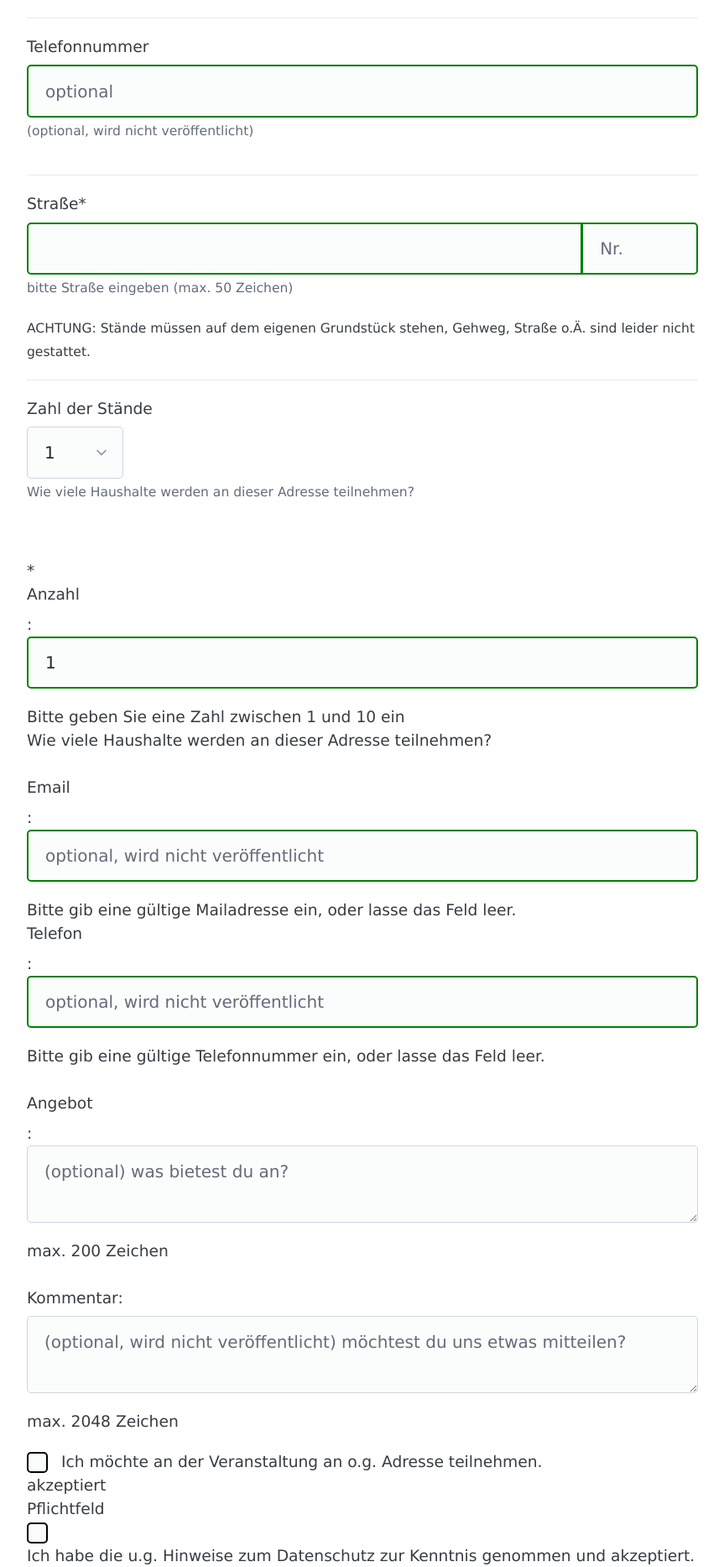
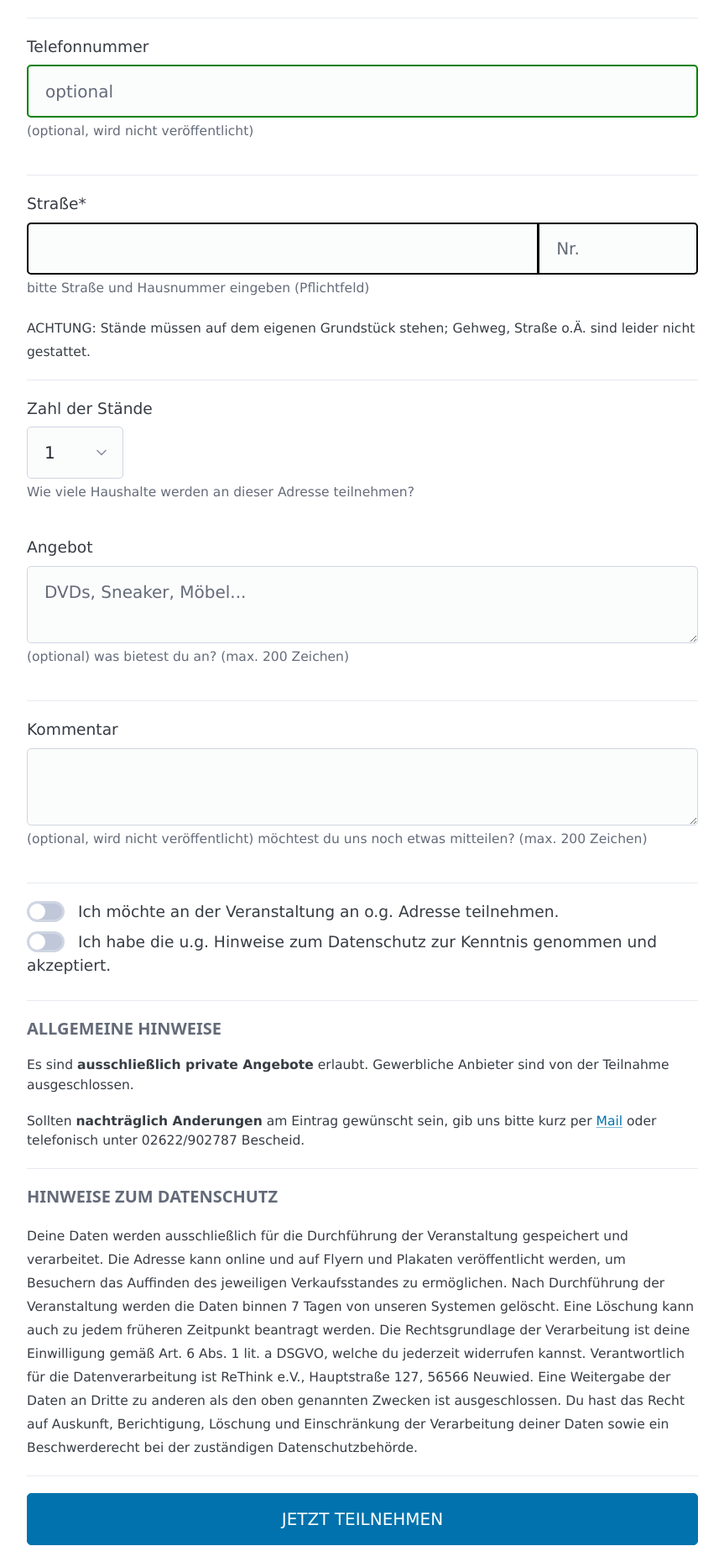
Before and after one commit to blckwngd/HeimatRadar, a PHP site: page /registrierung.php in a window 1280 px wide. Shown: the part 550-2416 px from the top of the page at 84% size, without its empty margins (8-871 px from the left). After the commit the page ends 2390 px from the top, so only its background shows below. Run offline with PHP 8.4, Linux system fonts and the light colour scheme; some libraries are stand-ins or nearby versions.

Commit message:
Formular und Validierung fertiggestellt.

```diff
--- a/www/registrierung.php
+++ b/www/registrierung.php
@@ -29,7 +29,7 @@
 
   <h2 data-i18n="reg.titel"><?= $i18n->reg->titel ?></h2>
 
-  <form action="staende.php" method="post" id="registrationForm" novalidate style="max-width:800px;">
+  <form action="#" method="post" id="registrationForm" style="max-width:800px;">
 
     <hr/>
 
@@ -39,10 +39,14 @@
       <input
         type="text"
         id="name"
+        placeholder="optional"
         autocomplete="name"
+        aria-describedby="inputName_platzhalter"
+        onchange="checkInputValidity(this)"
+        maxlength="50"
       />
       <!--<small class="invalid-feedback" data-i18n="reg.inputName_hinweisUngueltig"><?= $i18n->reg->inputName_hinweisUngueltig ?></small>-->
-      <small data-i18n="reg.inputName_platzhalter"><?= $i18n->reg->inputName_platzhalter ?></small>
+      <small data-i18n="reg.inputName_platzhalter" id="inputStrasse_platzhalter"><?= $i18n->reg->inputName_platzhalter ?></small>
 
     </fieldset>
     <hr/>
@@ -51,13 +55,16 @@
     <fieldset>
       <label for="email" class="myFormLabel" data-i18n="reg.inputEmail_label"><?= $i18n->reg->inputEmail_label ?></label>&nbsp;
       <input
-        type="text"
+        type="email"
         id="email"
         autocomplete="email"
-        placeholder="optional@mail.de"
+        placeholder="optional"
+        aria-describedby="inputEmail_platzhalter"
+        maxlength="50"
+        onchange="checkInputValidity(this)"
       />
       <!--<small class="invalid-feedback" style="display:none;" data-i18n="reg.inputEmail_hinweisUngueltig"><?= $i18n->reg->inputEmail_hinweisUngueltig ?></small>-->
-      <small data-i18n="reg.inputEmail_platzhalter"><?= $i18n->reg->inputEmail_platzhalter ?></small>
+      <small data-i18n="reg.inputEmail_platzhalter" id="inputEmail_platzhalter"><?= $i18n->reg->inputEmail_platzhalter ?></small>
     </fieldset>
     <hr/>
 
@@ -65,13 +72,17 @@
     <fieldset>
       <label for="phone" class="myFormLabel" data-i18n="reg.inputPhone_label"><?= $i18n->reg->inputPhone_label ?></label>&nbsp;
       <input
-        type="text"
+        type="tel"
+        pattern="^\+?[0-9\s\(\)\-]*$"
         id="phone"
         autocomplete="phone"
         placeholder="optional"
+        aria-describedby="inputPhone_platzhalter"
+        onchange="checkInputValidity(this)"
+        maxlength="25"
       />
       <!--<small class="invalid-feedback" style="display:none;" data-i18n="reg.inputPhone_hinweisUngueltig"><?= $i18n->reg->inputPhone_hinweisUngueltig ?></small>-->
-      <small data-i18n="reg.inputPhone_platzhalter"><?= $i18n->reg->inputPhone_platzhalter ?></small>
+      <small data-i18n="reg.inputPhone_platzhalter" id="inputPhone_platzhalter"><?= $i18n->reg->inputPhone_platzhalter ?></small>
     </fieldset>
     <hr/>
 
@@ -82,6 +93,10 @@
         type="text"
         id="strasse"
         autocomplete="street"
+        required
+        aria-describedby="inputStrasse_platzhalter"
+        onchange="checkInputValidity(this)"
+        maxlength="100"
       />
 
       <!--<label for="hausnummer" data-i18n="reg.inputHausnummer_label"><?= $i18n->reg->inputHausnummer_label ?></label>-->
@@ -91,10 +106,14 @@
         placeholder="<?= $i18n->reg->inputHausnummer_platzhalter ?>"
         data-i18n="reg.inputHausnummer_platzhalter"
         data-i18n-attr="placeholder"
-        style="width:20%;"
+        style="width:30%;"
+        required
+        aria-describedby="inputStrasse_platzhalter"
+        onchange="checkInputValidity(this)"
+        maxlength="20"
       />
     </fieldset>
-    <small data-i18n="reg.inputStrasse_platzhalter"><?= $i18n->reg->inputStrasse_platzhalter ?></small>
+    <small data-i18n="reg.inputStrasse_platzhalter" id="inputStrasse_platzhalter"><?= $i18n->reg->inputStrasse_platzhalter ?></small>
     <small data-i18n="reg.hinweis_ort"><?= $i18n->reg->hinweis_ort ?></small>
     <!--<small class="invalid-feedback" data-i18n="reg.inputStrasse_hinweisUngueltig"><?= $i18n->reg->inputStrasse_hinweisUngueltig ?></small>-->
     <hr/>
@@ -102,140 +121,124 @@
     <!-- ANZAHL -->
     <fieldset>
       <label for="anzahl" data-i18n="reg.inputAnzahl_label"><?= $i18n->reg->inputAnzahl_label ?></label>
-      <select type="number" id="anzahl" style="width:auto;">
-        <option>1</option>
-        <option>2</option>
-        <option>3</option>
-        <option>4</option>
-        <option>5</option>
-        <option>6</option>
-        <option>7</option>
-        <option>8</option>
-        <option>9</option>
-        <option>10+</option>
+      <select type="number" id="anzahl" style="width:auto;" required>
+        <option selected value="1">1</option>
+        <option value="2">2</option>
+        <option value="3">3</option>
+        <option value="4">4</option>
+        <option value="5">5</option>
+        <option value="6">6</option>
+        <option value="7">7</option>
+        <option value="8">8</option>
+        <option value="9">9</option>
+        <option value="10">10+</option>
       </select>
+
       <!--<small class="invalid-feedback" data-i18n="reg.inputAnzahl_hinweisUngueltig"><?= $i18n->reg->inputAnzahl_hinweisUngueltig ?></small>-->
       <small data-i18n="reg.inputAnzahl_hinweis"><?= $i18n->reg->inputAnzahl_hinweis ?></small>
     </fieldset>
 
 
+    <!-- Angebot -->
+    <fieldset>
+      <label for="angebot" class="myFormLabel" data-i18n="reg.inputAngebot_label"><?= $i18n->reg->inputAngebot_label ?></label>&nbsp;
+      <textarea
+        id="angebot"
+        placeholder="DVDs, Sneaker, Möbel..."
+        maxlength="200"
+        aria-describedby="inputAngebot_platzhalter"
+        onchange="checkInputValidity(this)"
+      ></textarea>
+      <!--<small data-i18n="reg.inputAngebot_hinweisUngueltig">max. 200 Zeichen</div>-->
+      <small data-i18n="reg.inputAngebot_platzhalter" id="inputAngebot_platzhalter"><?= $i18n->reg->inputAngebot_platzhalter ?></small>
+
+    </fieldset>
+    <hr/>
 
 
-    <div>&nbsp;</div>
-    <div class="row">
-      <div class="col-sm-3">
-        *<label for="anzahl" class="form-label" data-i18n="reg.inputAnzahl_label">Anzahl</label>:
-        <input type="number" value="1" class="form-control" id="anzahl" placeholder="1" min="1" max="10" data-i18n="reg.inputAnzahl_platzhalter" data-i18n-attr="placeholder" name="anzahl" required>
-        <div class="invalid-feedback" data-i18n="reg.inputAnzahl_hinweisUngueltig"><?= $i18n->reg->inputAnzahl_hinweisUngueltig ?></div>
-      </div>
-      <div class="col-sm-5"></div>
-    </div>
-    <span data-i18n="reg.inputAnzahl_hinweis"><?= $i18n->reg->inputAnzahl_hinweis ?></span>
+    <!-- KOMMENTAR -->
+    <fieldset>
+      <label for="kommentar" class="myFormLabel" data-i18n="reg.inputKommentar_label"><?= $i18n->reg->inputKommentar_label ?></label>&nbsp;
+      <textarea
+        id="kommentar"
+        placeholder=""
+        maxlength="200"
+        aria-describedby="inputKommentar_platzhalter"
+        onchange="checkInputValidity(this)"
+      ></textarea>
+      <small data-i18n="reg.inputKommentar_platzhalter" id="inputKommentar_platzhalter"><?= $i18n->reg->inputKommentar_platzhalter ?></small>
 
-    <div>&nbsp;</div>
-    <div class="row">
-      <div class="col-sm-4">
-        <label for="email" data-i18n="reg.inputEmail_label" class="form-label">Email</label>:
-        <input data-i18n="reg.inputEmail_platzhalter" data-i18n-attr="placeholder" type="email" class="form-control" id="email" placeholder="optional, wird nicht veröffentlicht" name="email">
-        <div class="invalid-feedback" data-i18n="reg.inputEmail_hinweisUngueltig">Bitte gib eine gültige Mailadresse ein, oder lasse das Feld leer.</div>
-      </div>
-      <div class="col-sm-4">
-        <label for="phone" data-i18n="reg.inputPhone_label" class="form-label">Telefon</label>:
-        <input type="tel" data-i18n="reg.inputPhone_platzhalter" data-i18n-attr="placeholder" class="form-control" id="phone" placeholder="optional, wird nicht veröffentlicht" name="phone">
-        <div class="invalid-feedback" data-i18n="reg.inputPhone_hinweisUngueltig">Bitte gib eine gültige Telefonnummer ein, oder lasse das Feld leer.</div>
-      </div>
-    </div>
-
-    <div>&nbsp;</div>
-    <div class="row">
-      <div class="col-sm-8">
-        <label for="angebot" data-i18n="reg.inputAngebot_label" class="form-label">Angebot</label>:
-        <textarea data-i18n="reg.inputAngebot_platzhalter" data-i18n-attr="placeholder" class="form-control" id="angebot" placeholder="(optional) was bietest du an?" name="angebot" maxlength="200"></textarea>
-        <div data-i18n="reg.inputAngebot_hinweisUngueltig" class="invalid-feedback">max. 200 Zeichen</div>
-      </div>
-    </div>
-
-    <div>&nbsp;</div>
-    <div class="row">
-      <div class="col-sm-8">
-        <label for="kommentar" data-i18n="reg.inputKommentar_label" class="form-label">Kommentar:</label>
-        <textarea data-i18n="reg.inputKommentar_platzhalter" data-i18n-attr="placeholder" class="form-control" id="kommentar" placeholder="(optional, wird nicht veröffentlicht) möchtest du uns etwas mitteilen?" name="kommentar" maxlength="2048"></textarea>
-        <div data-i18n="reg.inputKommentar_hinweisUngueltig" class="invalid-feedback">max. 2048 Zeichen</div>
-      </div>
-    </div>
-    <p></p>
-
-    <div class="row">
-      <div class="col-sm-8">
-        <input class="form-check-input" type="checkbox" id="teilnahme" name="teilnahme" required>
-        <label class="form-check-label" data-i18n="reg.inputTeilnahme_label" for="teilnahme">Ich möchte an der Veranstaltung an o.g. Adresse teilnehmen.</label>
-        <div class="valid-feedback" data-i18n="akzeptiert">akzeptiert</div>
-        <div class="invalid-feedback" data-i18n="pflichtfeld">Pflichtfeld</div>
-      </div>
-    </div>
-
-    <div class="row">
-      <div class="col-sm-8">
-        <input class="form-check-input" type="checkbox" id="datenschutz" name="datenschutz" required>
-        <label class="form-check-label" data-i18n="reg.inputDatenschutz_label" for="datenschutz">Ich habe die u.g. Hinweise zum Datenschutz zur Kenntnis genommen und akzeptiert.</label>
-        <div class="valid-feedback" data-i18n="akzeptiert"><?= $i18n->akzeptiert ?></div>
-        <div class="invalid-feedback" data-i18n="pflichtfeld"><?= $i18n->pflichtfeld ?></div>
-      </div>
-    </div>
+    </fieldset>
+    <hr/>
 
 
+    <!-- CHECKBOXEN -->
+    <fieldset>
+      <label>
+        <input
+          type="checkbox"
+          name="teilnahme"
+          id="inputTeilnahme"
+          role="switch"
+          required
+          aria-invalid=""
+          aria-describedby="inputTeilnahme_label"
+          onchange="checkInputValidity(this)"
+        />
+        <span for="teilnahme" data-i18n="reg.inputTeilnahme_label"><?= $i18n->reg->inputTeilnahme_label ?></span>&nbsp;
+      </label>
+      <label>
+        <input
+          type="checkbox"
+          name="datenschutz"
+          role="switch"
+          required
+          aria-invalid=""
+          aria-describedby="inputDatenschutz_label"
+          onchange="checkInputValidity(this)"
+        />
+        <span for="datenschutz" data-i18n="reg.inputDatenschutz_label" required><?= $i18n->reg->inputDatenschutz_label ?></span>&nbsp;
+      </label>
+    </fieldset>
+
+    <hr/>
+
     <?php if ($isLoggedIn) { ?>
-      <div class="row adminFeature">
-        <div class="col-sm-8">
-          <input class="form-check-input" type="checkbox" id="validieren" name="validieren">
-          <label class="form-check-label" data-i18n="reg.inputValidieren_label" for="validieren"><?= $i18n->reg->inputValidieren_label ?></label>
-          <div class="valid-feedback" data-i18n="akzeptiert"><?= $i18n->akzeptiert ?></div>
-        </div>
-      </div>
+
+      <!-- SOFORT VALIDIERUNG -->
+      <fieldset>
+      <legend>Admin-Optionen:</legend>
+        <label>
+          <input type="checkbox" name="validieren"
+          role="switch"/>
+          <span for="validieren" data-i18n="reg.inputValidieren_label"><?= $i18n->reg->inputValidieren_label ?></span>&nbsp;
+        </label>
+      </fieldset>
+      <hr/>
+
     <?php } ?>
 
-    <div>&nbsp;</div>
-    <div>&nbsp;</div>
-    <div class="form-group">
-      <p><strong data-i18n="reg.hinweis_allgemein_titel">ALLGEMEINE HINWEISE</strong></p>
-      <span data-i18n="reg.hinweis_allgemein"><?= $i18n->reg->hinweis_allgemein ?></span>
-    </div>
 
-    <p></p>
-    <div class="form-group">
-      <p><br/><strong data-i18n="reg.hinweis_datenschutz_titel">HINWEISE ZUM DATENSCHUTZ</strong><br/></p>
-      <span data-i18n="reg.hinweis_datenschutz"><?= $i18n->reg->hinweis_datenschutz ?></span>
-    </div>
+    <section>
+      <h6 data-i18n="reg.hinweis_allgemein_titel">ALLGEMEINE HINWEISE</h6>
+      <small data-i18n="reg.hinweis_allgemein"><?= $i18n->reg->hinweis_allgemein ?></small>
+    </section>
 
-    <br/>
-    <p>
+    <hr/>
+
+    <section>
+      <h6 data-i18n="reg.hinweis_datenschutz_titel">HINWEISE ZUM DATENSCHUTZ</h6>
+      <small data-i18n="reg.hinweis_datenschutz"><?= $i18n->reg->hinweis_datenschutz ?></small>
+    </section>
+
+    <hr/>
+
+    <section>
       <button type="submit" data-i18n="reg.jetztTeilnehmen" class="btn btn-primary col-sm-4">JETZT TEILNEHMEN</button>
-    </p>
+    </section>
   </form>
 
 </div>
-
-
-<script src="https://stackpath.bootstrapcdn.com/bootstrap/5.0.0-alpha2/js/bootstrap.min.js"></script>
-<script>
-  (function () {
-    'use strict';
-    window.addEventListener('load', function () {
-      // Fetch all the forms we want to apply custom Bootstrap validation styles to
-      var forms = document.getElementsByClassName('needs-validation');
-      // Loop over them and prevent submission
-      var validation = Array.prototype.filter.call(forms, function (form) {
-        form.addEventListener('submit', function (event) {
-          if (form.checkValidity() === false) {
-            event.preventDefault();
-            event.stopPropagation();
-          }
-          form.classList.add('was-validated');
-        }, false);
-      });
-    }, false);
-  })();
-</script>
 
 <!-- Translation Modul von https://codeburst.io/translating-your-website-in-pure-javascript-98b9fa4ce427 -->
 <script src="https://unpkg.com/@andreasremdt/simple-translator@latest/dist/umd/translator.min.js"></script>
@@ -244,6 +247,11 @@
 <script type="text/javascript">
 
   var form = document.getElementById('registrationForm');
+
+  function checkInputValidity(e) {
+    let v = e.checkValidity();
+    e.ariaInvalid=!v;
+  }
 
   function processForm(e) {
 
```
Also changed, not shown: www/i18n/de.json (+4 -4 lines), www/i18n/en.json (+4 -4 lines).
